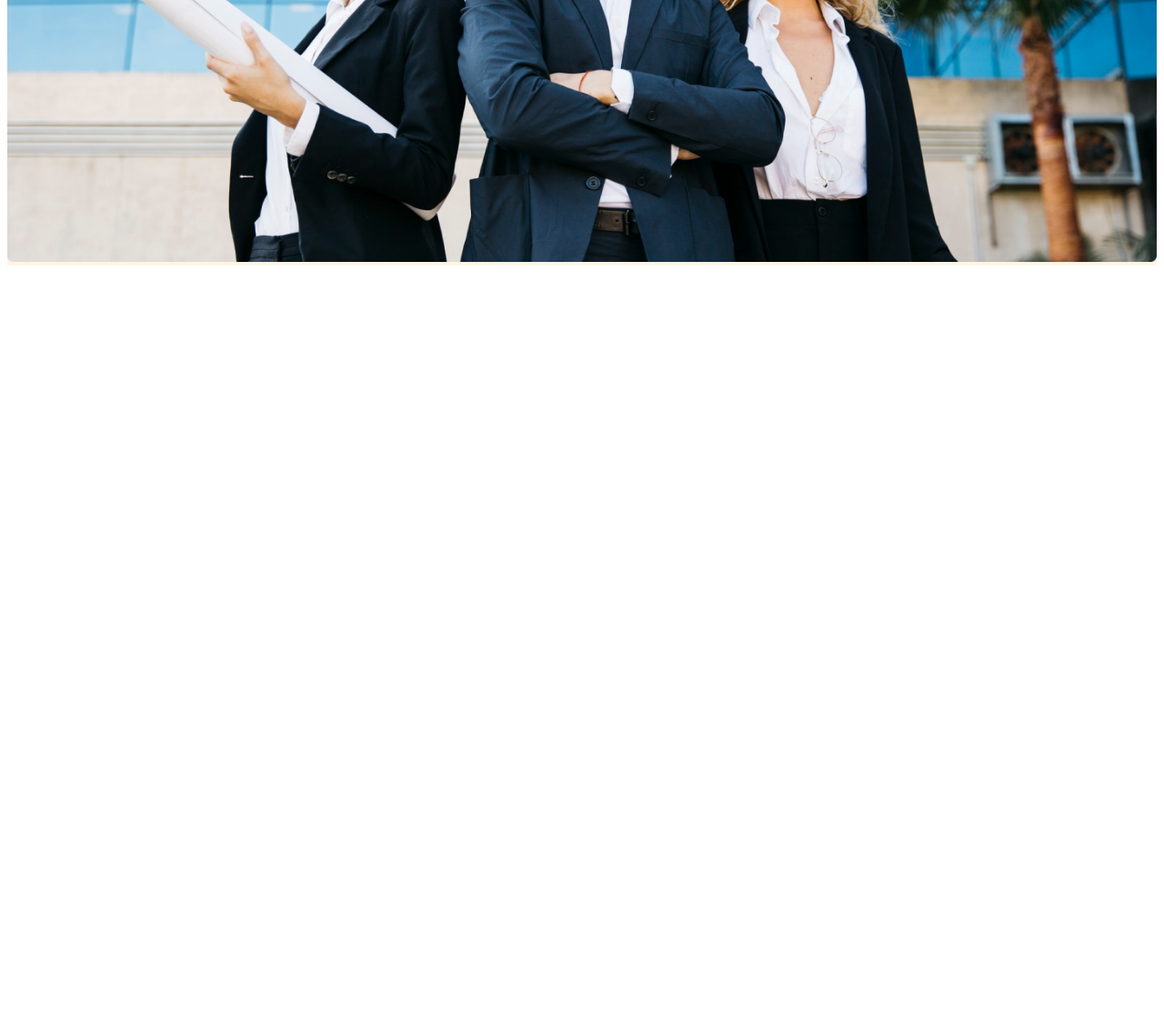
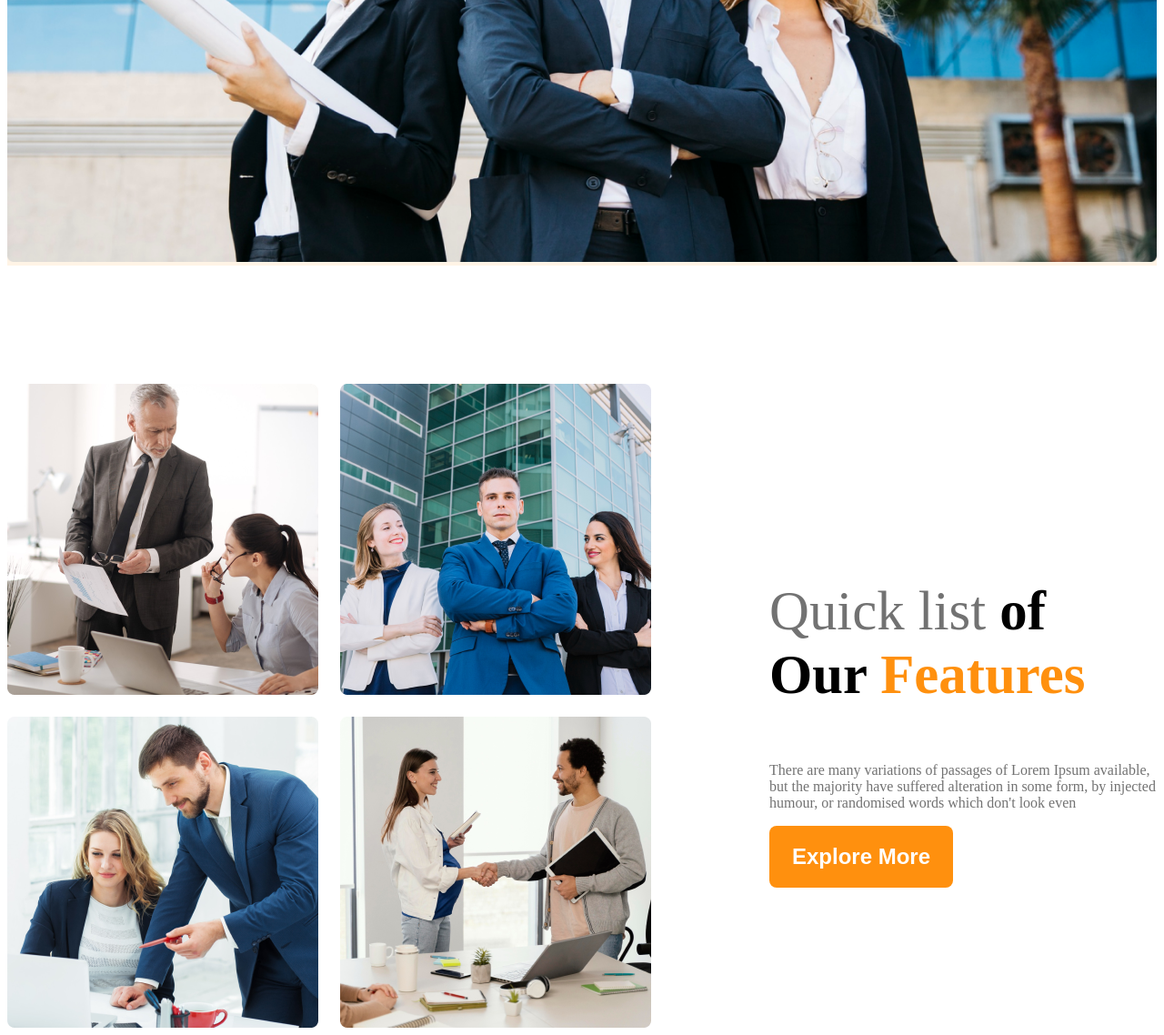
Before and after one commit to jahidultushar/g3-architects-website, a plain HTML site: page index.html in a window 1280 px wide. Shown: the part 889-2027 px from the top of the page at 91% size. Before the commit the page ends 1189 px from the top, so only its background shows below. Drawn offline with Linux system fonts and the light colour scheme.

Commit message:
added a main first section

```diff
--- a/index.html
+++ b/index.html
@@ -27,7 +27,24 @@
 </div>
 
     </header>
+
     <main>
+        <section class="teams display-flex">
+            <div class="team-img-container">
+<img src="images/team1.png" alt="">
+<img src="images/team2.png" alt="">
+<img src="images/team3.png" alt="">
+<img src="images/team4.png" alt="">
+            </div>
+<div class="our-featurs">
+    <h3 class="feature-title"><span id="quick-list" class="text-light-gray">Quick list</span> <span>of Our</span> <span class="text-primary">Features</span></h3>
+    <p class="feature-description text-light-gray">
+        There are many variations of passages of Lorem Ipsum available, but the majority have suffered alteration in some form, by injected humour, or randomised words which don't look even
+    </p>
+    <button class="btn-primary">Explore More</button>
+
+</div>
+        </section>
 
     </main>
     <footer>
--- a/styles/architect.css
+++ b/styles/architect.css
@@ -24,6 +24,14 @@ font-weight:600;
 border:none;
 border-radius:8px;
 }
+main{
+  max-width: 1440px;
+  margin:0 auto;
+
+}
+main > section{
+margin-top:130px;
+}
 /* dark 2 */
 .text-gray{
   color:#424242;
@@ -31,6 +39,9 @@ border-radius:8px;
 /* dark 3 */
 .text-light-gray{
   color:#727272;
+}
+.text-primary{
+  color:#FF900E;
 }
 .bg-light{
   background-color:rgba(255, 144, 14, 0.1);
@@ -74,10 +85,47 @@ margin-bottom:50px;
   width:100%;
 }
 
+/* team and feature related style */
+.teams{
+  align-items:center;
+}
+.team-img-container{
+  display:grid;
+  grid-template-columns: repeat(2,1fr);
+  gap:24px;
+}
+.our-featurs{
+  margin-left:130px;
+  max-width:547px;
+}
+.feature-title{
+  font-size:3.8rem;
+  font-weight:700;
 
+}
+#quick-list{
+  font-weight:500;
+}
 /* responsive media queary */
 @media  screen and (max-width: 476px) {
-  .navbar,.nav-links{
+  .navbar,
+  .nav-links,
+  .teams{
     flex-direction:column;
   }
+  .team-img-container{
+    grid-template-columns:repeat(1,1fr)
+  }
+  .our-featurs{
+margin-left:20px;
+  }
 }
+/* responsive media queary for medium device */
+@media screen and (min-width:576px) and (max-width:992px){
+.teams{
+  flex-direction: column;
+}
+.our-featurs{
+  margin:50px auto;
+}
+}
```
